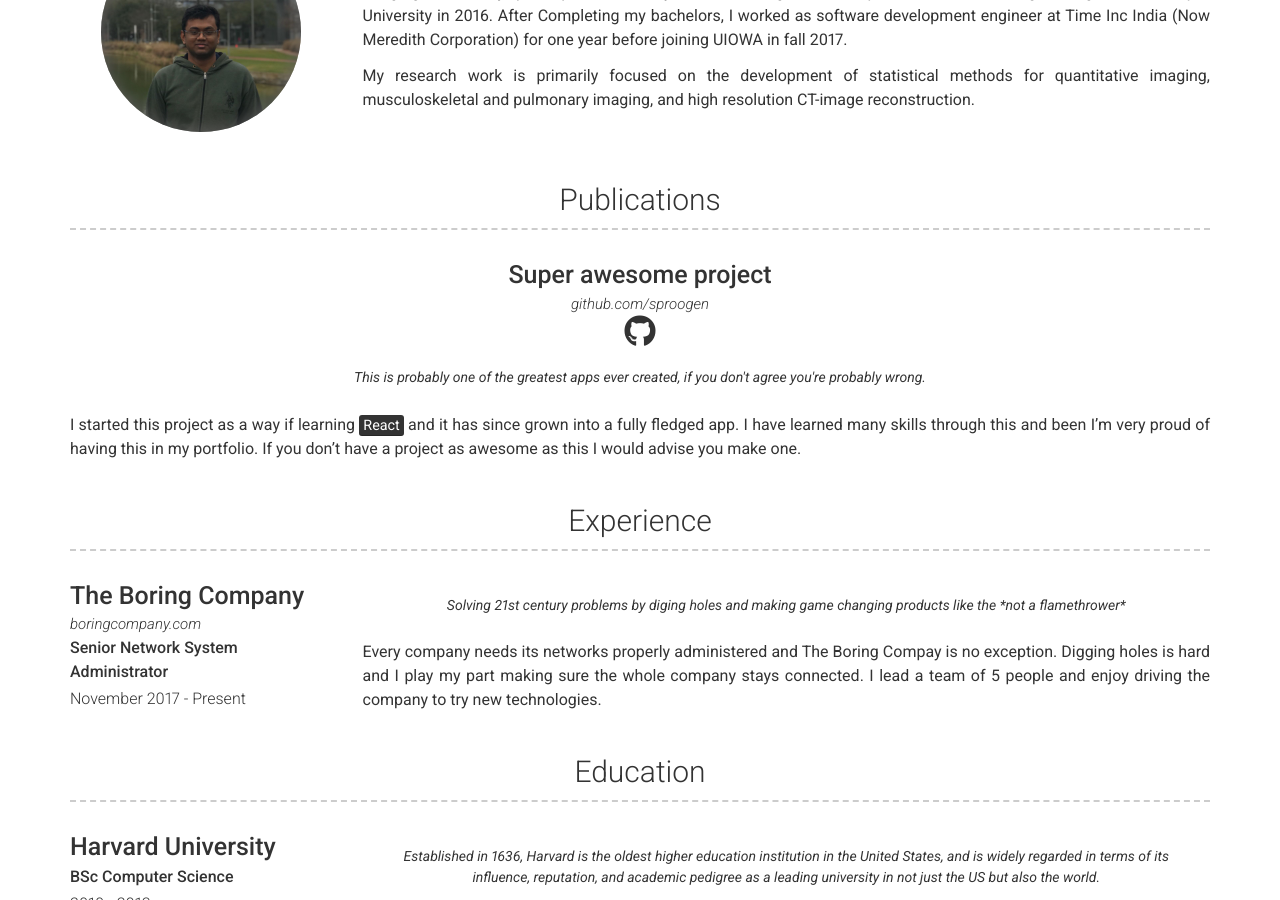
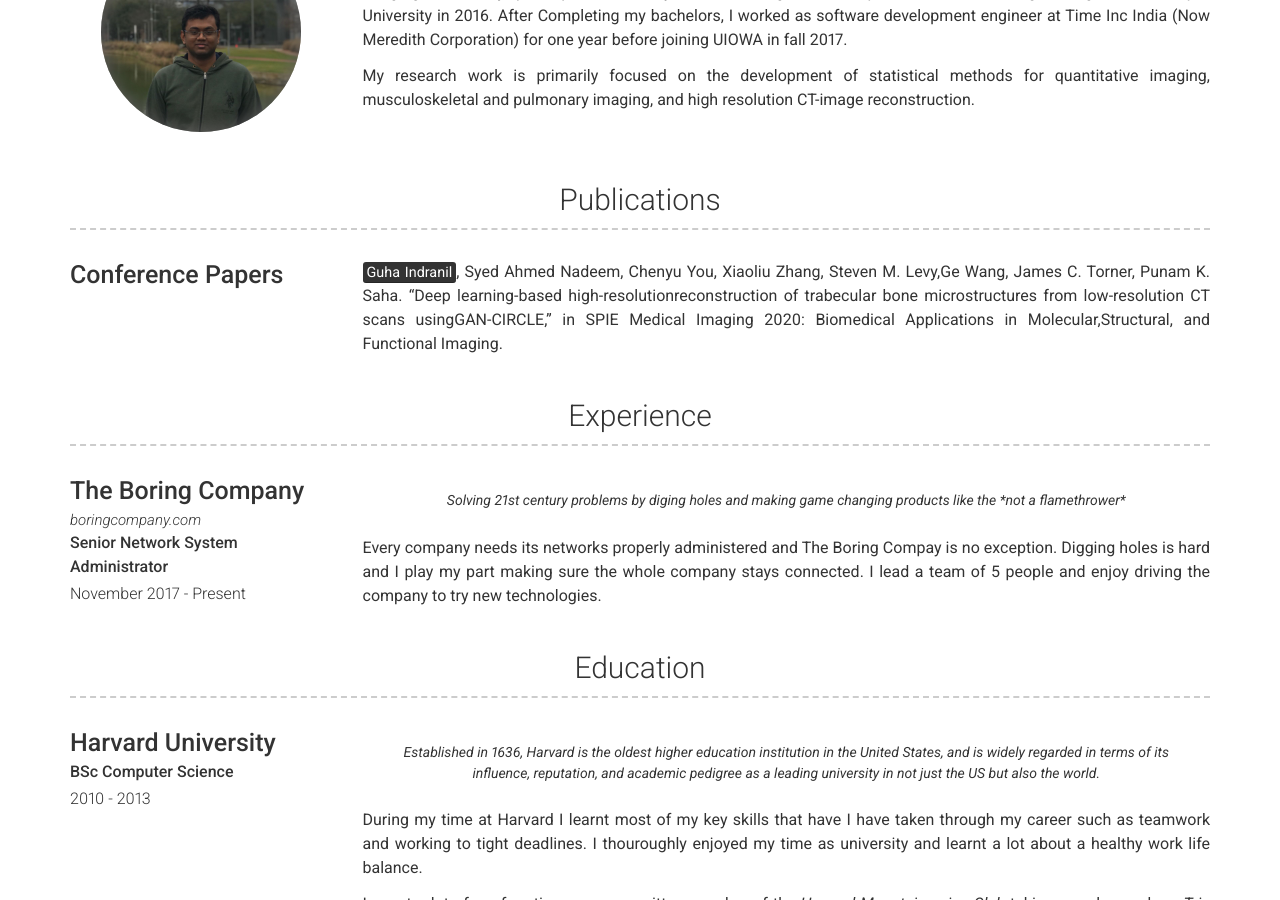
Before and after one commit to iguha94/iguha94.github.io, a Jekyll site: the page built from index.md, in a window 1280 px wide and 900 px high, scrolled down 370 px. Built offline with Jekyll 4.4.1, drawn with Linux system fonts in a browser that asks for light colours; nearby versions of some CDN libraries; a style sheet for code colours, icons or effects is not loaded.

```diff
--- a/_data/projects.yml
+++ b/_data/projects.yml
@@ -1,8 +1,4 @@
-- layout: top-middle
-  name: Super awesome project
-  link: github.com/sproogen
-  github: sproogen/resume-theme
-  quote: >
-    This is probably one of the greatest apps ever created, if you don't agree you're probably wrong.
+- layout: left
+  name: Conference Papers
   description: | # this will include new lines to allow paragraphs
-    I started this project as a way if learning <mark>React</mark> and it has since grown into a fully fledged app. I have learned many skills through this and been I'm very proud of having this in my portfolio. If you don't have a project as awesome as this I would advise you make one.
+    <mark>Guha Indranil</mark>, Syed Ahmed Nadeem, Chenyu You, Xiaoliu Zhang, Steven M. Levy,Ge  Wang,  James  C.  Torner,  Punam  K.  Saha.   “Deep  learning-based  high-resolutionreconstruction of trabecular bone microstructures from low-resolution CT scans usingGAN-CIRCLE,” in SPIE Medical Imaging 2020: Biomedical Applications in Molecular,Structural, and Functional Imaging.
```
